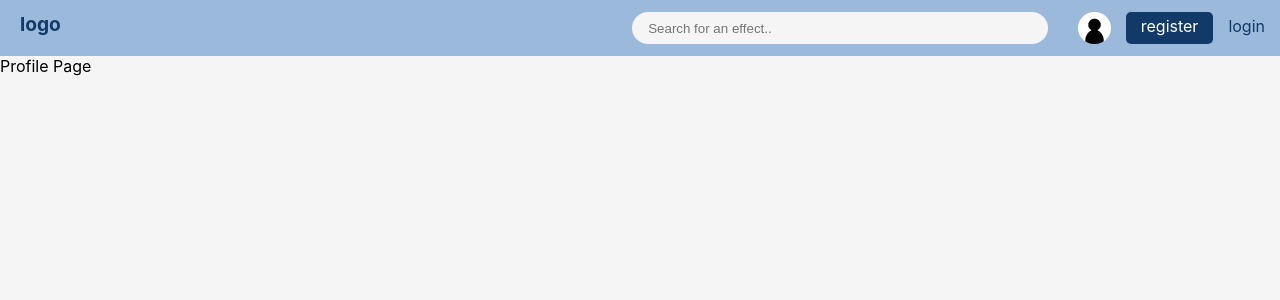
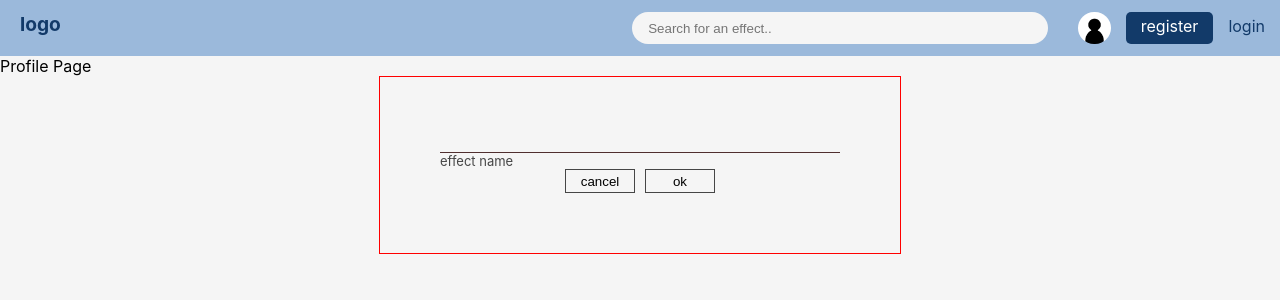
Before and after one commit to B-Evans99/customeffects, a React (Create React App) app in the folder custome/: page /profile in a window 1280 px wide. Shown: the top 300 px of the page. Built offline with nearby package versions, Linux system fonts and the light colour scheme.

Commit message:
(App.css, ProfilePage, uploadForm) partial form in profile page

```diff
--- a/custome/src/App.css
+++ b/custome/src/App.css
@@ -361,3 +361,40 @@ a:hover{
   width: 36px;
   margin-top: 6px;
 }
+
+.UploadForm{
+  border: 1px solid red;
+  margin: 0px auto;
+  padding: 60px;
+  max-width: min-content;
+  display: flex;
+  justify-content: center;
+  flex-direction: column;
+}
+
+.effectNameInput{
+  display: flex;
+  flex-direction: column;
+  width: 400px;
+}
+
+.effectNameInput span{
+  font-size: 13px;
+  color: #464646;
+}
+
+.effectNameInput input[type=text] {
+  border-bottom: 1px solid #502f2f;
+}
+
+.resetButton, .submitButton {
+  border: 1px solid #464646;
+  margin: 0px 5px;
+  width: 70px;
+  height: 24px;
+}
+.buttonInputs{
+  display: flex;
+  flex-direction: row;
+  margin: 0px auto;
+}
--- a/custome/src/ProfilePage.js
+++ b/custome/src/ProfilePage.js
@@ -1,4 +1,5 @@
 import React from 'react';
+import UploadForm from "./components/uploadForm.js";
 import "./App.css";
 
 const ProfilePage = (props) => {
@@ -8,6 +9,7 @@ const ProfilePage = (props) => {
     return (
         <div className = "ProfilePage">
             Profile Page
+            <UploadForm />
         </div>
     );
 }
--- /dev/null
+++ b/custome/src/components/uploadForm.js
@@ -0,0 +1,23 @@
+import React from "react";
+import { useHistory } from "react-router-dom";
+
+const UploadForm = props => {
+
+
+  return (
+    <form className="UploadForm">
+        <label className="effectNameInput">
+            <input
+                type="text"
+            />
+            <span>effect name</span>
+        </label>
+        <div className="buttonInputs">
+            <input className="resetButton" value="cancel" type="reset" />
+            <input className="submitButton" value="ok" type="submit" />
+        </div>
+    </form>
+  );
+};
+
+export default UploadForm;
```
